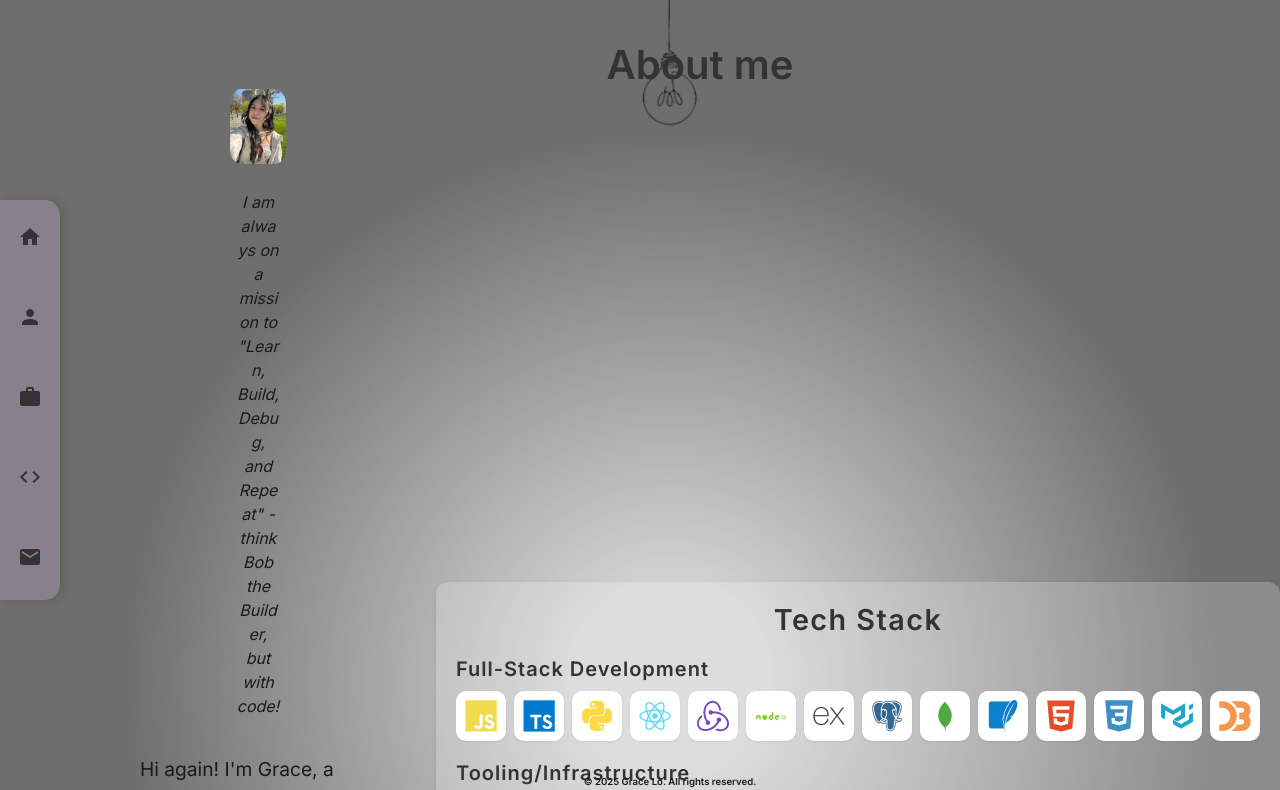
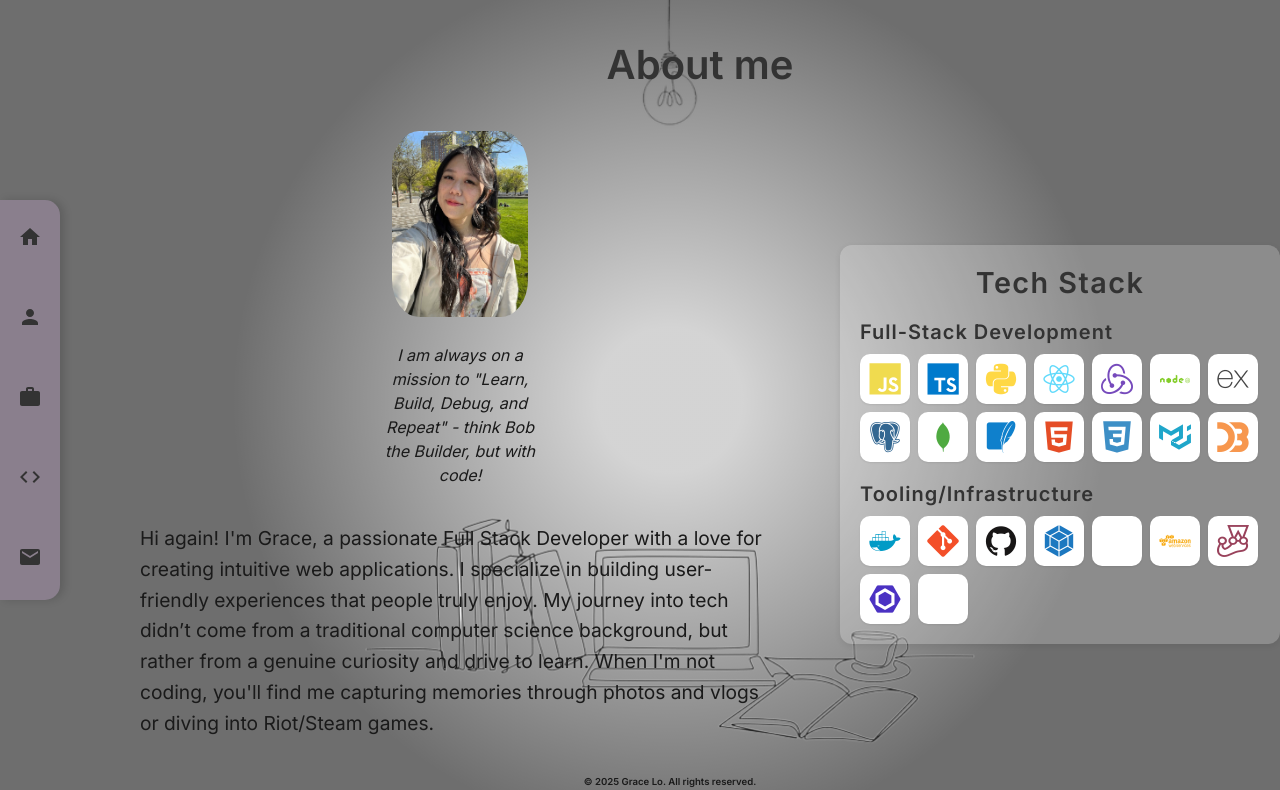
Before and after one commit to gracelo0717/gracelo0717.github.io, a React app: page /aboutme in a window 1280 px wide. Shown: the top 790 px of the page. Built offline with nearby package versions, Linux system fonts and the light colour scheme.

Commit message:
tech-stack css

```diff
--- a/src/styles.css
+++ b/src/styles.css
@@ -303,6 +303,8 @@ p {
   border-radius: 12px;
   box-shadow: 0 2px 6px rgba(0, 0, 0, 0.08);
   margin: auto;
+  max-width: 400px;
+  width: 100%;
 }
 
 .tech-stack .tech-title {
@@ -325,6 +327,7 @@ p {
 
 .tech-grid {
   display: flex;
+  flex-wrap: wrap;
   gap: 8px;
 }
 
```
